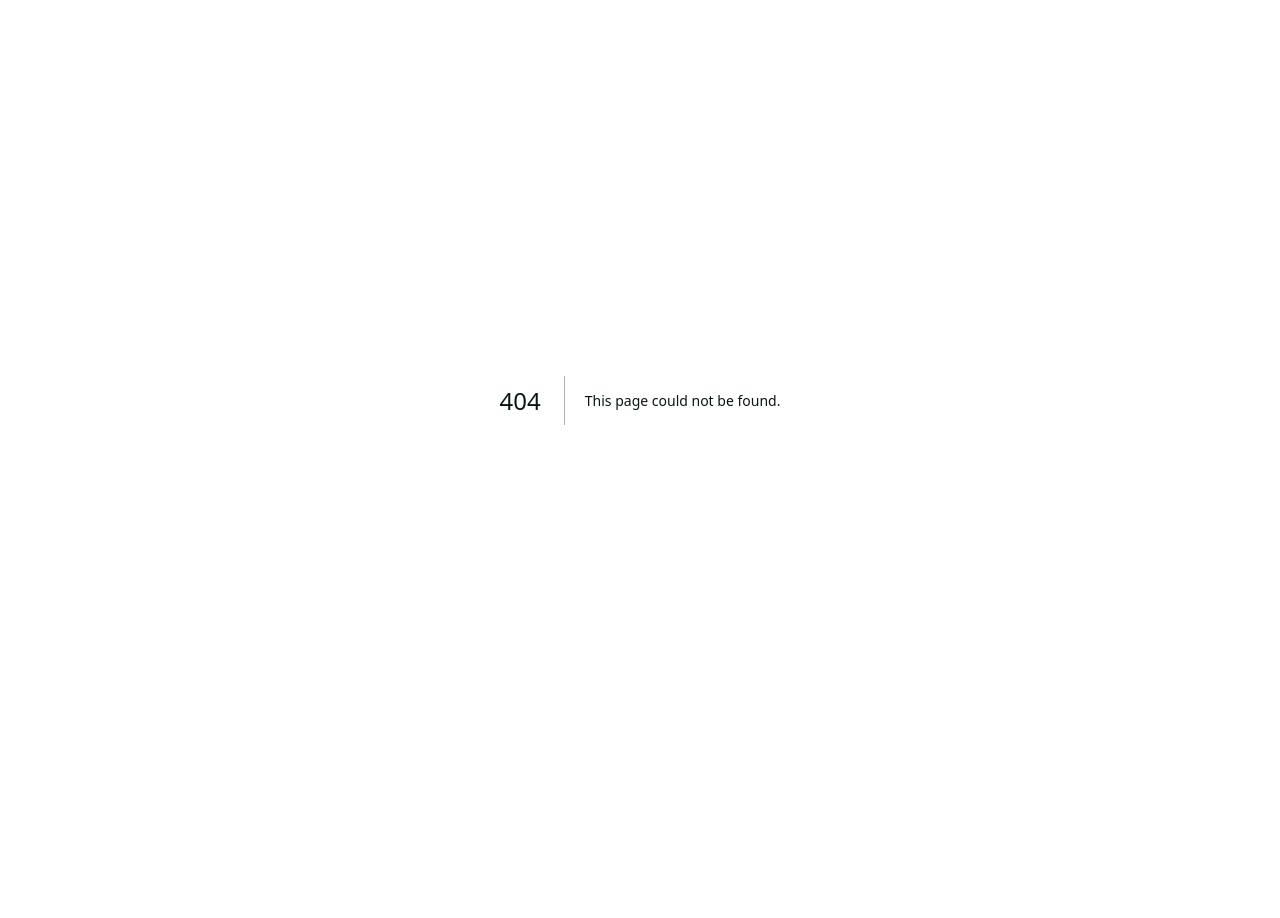
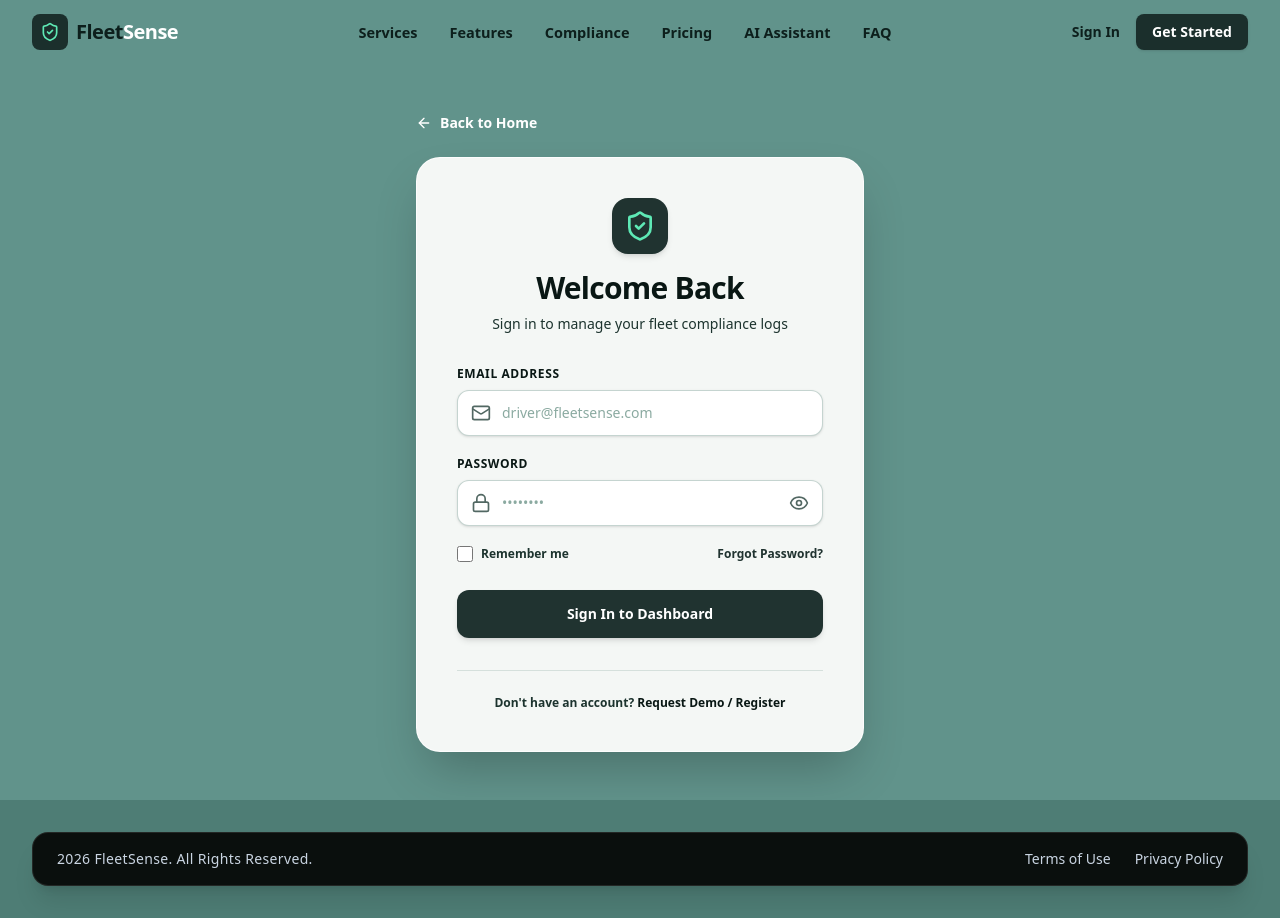
Before and after one commit to fizza-rauf/fleetsense-landingpage, a Next.js app: page /login in a window 1280 px wide. Before the commit this address had no page. Before the commit the page ends 800 px from the top, so only its background shows below. Built offline with nearby package versions, Linux system fonts and the light colour scheme.

Commit message:
feat: add sign up page

```diff
--- /dev/null
+++ b/src/app/login/page.jsx
@@ -0,0 +1,161 @@
+"use client";
+
+import { useState } from "react";
+import Link from "next/link";
+import Navbar from "@/components/landing/navbar";
+import Footer from "@/components/landing/footer";
+import { ShieldCheck, ArrowLeft, Eye, EyeOff, Lock, Mail } from "lucide-react";
+
+export default function LoginPage() {
+  const [showPassword, setShowPassword] = useState(false);
+  const [formData, setFormData] = useState({
+    email: "",
+    password: "",
+    rememberMe: false,
+  });
+
+  const handleSubmit = (e) => {
+    e.preventDefault();
+    // Authentication logic yahan handle karein
+    console.log("Logging in with:", formData);
+  };
+
+  return (
+    <div className="min-h-screen bg-[#61938b] text-[#0f231f] flex flex-col justify-between">
+      <Navbar />
+
+      <main className="flex-1 flex items-center justify-center px-4 sm:px-6 lg:px-8 py-12">
+        <div className="w-full max-w-md">
+
+          {/* Back link */}
+          <Link
+            href="/"
+            className="inline-flex items-center gap-2 text-sm font-semibold text-white hover:underline mb-6"
+          >
+            <ArrowLeft className="w-4 h-4" /> Back to Home
+          </Link>
+
+          {/* Form Container */}
+          <div className="bg-[#f4f7f5] rounded-3xl p-8 sm:p-10 shadow-2xl border border-white/80">
+
+            {/* Header */}
+            <div className="text-center mb-8">
+              <div className="inline-flex p-3 bg-[#203330] rounded-2xl text-emerald-300 mb-4 shadow-md">
+                <ShieldCheck className="w-8 h-8" />
+              </div>
+              <h1 className="text-3xl font-extrabold text-[#091714] tracking-tight">
+                Welcome Back
+              </h1>
+              <p className="mt-2 text-sm font-medium text-[#1c332e]">
+                Sign in to manage your fleet compliance logs
+              </p>
+            </div>
+
+            {/* Login Form */}
+            <form onSubmit={handleSubmit} className="space-y-5">
+
+              {/* Email Input */}
+              <div>
+                <label className="block text-xs font-bold text-[#091714] uppercase tracking-wider mb-2">
+                  Email Address
+                </label>
+                <div className="relative">
+                  <div className="absolute inset-y-0 left-0 pl-3.5 flex items-center pointer-events-none text-[#526863]">
+                    <Mail className="w-5 h-5" />
+                  </div>
+                  <input
+                    type="email"
+                    required
+                    placeholder="driver@fleetsense.com"
+                    value={formData.email}
+                    onChange={(e) =>
+                      setFormData({ ...formData, email: e.target.value })
+                    }
+                    className="w-full pl-11 pr-4 py-3 rounded-xl bg-white border border-[#8baaa1]/50 text-[#091714] placeholder-[#8baaa1] focus:outline-none focus:ring-2 focus:ring-[#203330] font-medium transition-all text-sm shadow-sm"
+                  />
+                </div>
+              </div>
+
+              {/* Password Input */}
+              <div>
+                <label className="block text-xs font-bold text-[#091714] uppercase tracking-wider mb-2">
+                  Password
+                </label>
+                <div className="relative">
+                  <div className="absolute inset-y-0 left-0 pl-3.5 flex items-center pointer-events-none text-[#526863]">
+                    <Lock className="w-5 h-5" />
+                  </div>
+                  <input
+                    type={showPassword ? "text" : "password"}
+                    required
+                    placeholder="••••••••"
+                    value={formData.password}
+                    onChange={(e) =>
+                      setFormData({ ...formData, password: e.target.value })
+                    }
+                    className="w-full pl-11 pr-11 py-3 rounded-xl bg-white border border-[#8baaa1]/50 text-[#091714] placeholder-[#8baaa1] focus:outline-none focus:ring-2 focus:ring-[#203330] font-medium transition-all text-sm shadow-sm"
+                  />
+                  <button
+                    type="button"
+                    onClick={() => setShowPassword(!showPassword)}
+                    className="absolute inset-y-0 right-0 pr-3.5 flex items-center text-[#526863] hover:text-[#091714]"
+                  >
+                    {showPassword ? (
+                      <EyeOff className="w-5 h-5" />
+                    ) : (
+                      <Eye className="w-5 h-5" />
+                    )}
+                  </button>
+                </div>
+              </div>
+
+              {/* Remember & Forgot Password */}
+              <div className="flex items-center justify-between text-xs font-semibold">
+                <label className="flex items-center gap-2 cursor-pointer text-[#1c332e]">
+                  <input
+                    type="checkbox"
+                    checked={formData.rememberMe}
+                    onChange={(e) =>
+                      setFormData({ ...formData, rememberMe: e.target.checked })
+                    }
+                    className="w-4 h-4 rounded border-[#8baaa1] text-[#203330] focus:ring-[#203330] accent-[#203330]"
+                  />
+                  Remember me
+                </label>
+                <Link
+                  href="/forgot-password"
+                  className="text-[#203330] hover:underline font-bold"
+                >
+                  Forgot Password?
+                </Link>
+              </div>
+
+              {/* Submit Button */}
+              <button
+                type="submit"
+                className="w-full py-3.5 bg-[#203330] hover:bg-[#122220] active:scale-[0.99] text-white font-bold rounded-xl transition-all shadow-md text-sm mt-2"
+              >
+                Sign In to Dashboard
+              </button>
+
+            </form>
+
+            {/* Footer Prompt */}
+            <div className="mt-8 pt-6 border-t border-[#8baaa1]/30 text-center text-xs font-semibold text-[#1c332e]">
+              Don't have an account?{" "}
+              <Link
+                href="/signup"
+                className="text-[#091714] font-extrabold hover:underline"
+              >
+                Request Demo / Register
+              </Link>
+            </div>
+
+          </div>
+        </div>
+      </main>
+
+      <Footer />
+    </div>
+  );
+}
```
